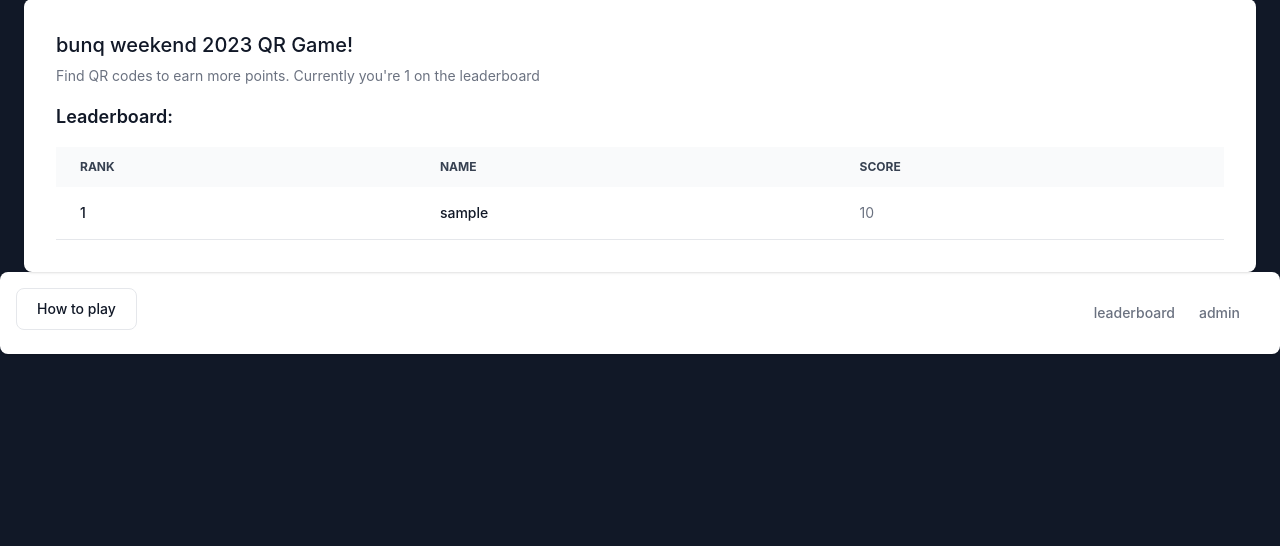
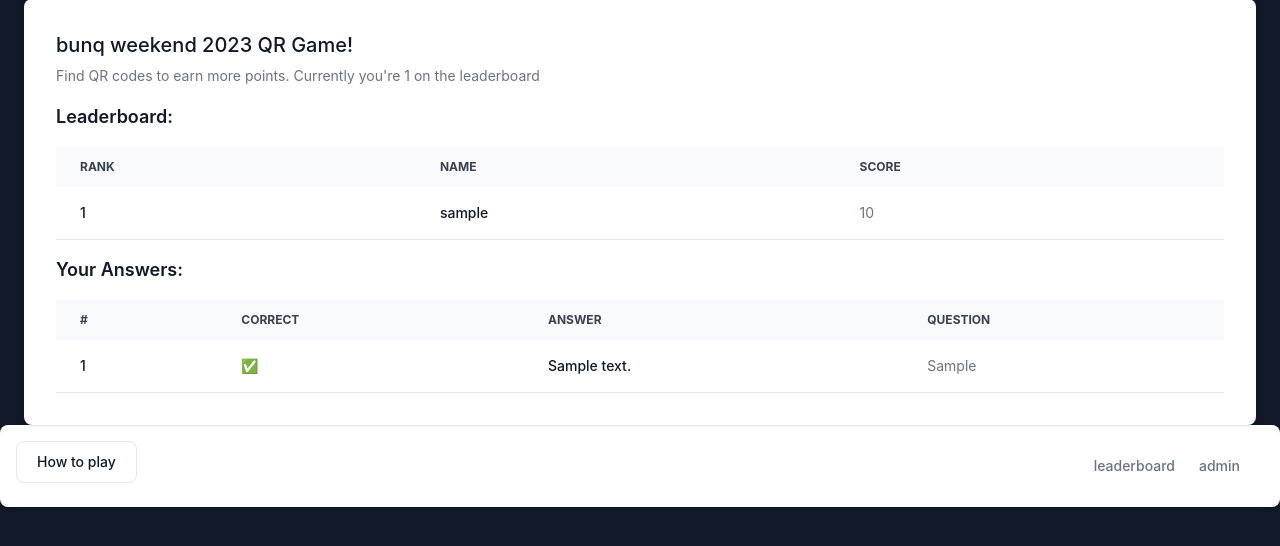
Before and after one commit to two-trick-pony-NL/qrgame, a Django app: page / in a window 1280 px wide. Shown: the part 97-643 px from the top of the page. Run offline with Django 4.2, Linux system fonts and the light colour scheme; a user stored in the database is signed in; tables that the repository leaves empty hold one stand-in row (values such as "Sample post"); some libraries are stand-ins or nearby versions.

Commit message:
added list of given answers

```diff
--- a/qrcodegame/templates/answers.html
+++ b/qrcodegame/templates/answers.html
@@ -1,3 +1,5 @@
+
+{% if user.is_authenticated %}
 <style>
     /*adding row numbers through css*/
     .css-serial {
@@ -18,25 +20,36 @@
           <table class="w-full text-sm text-left text-gray-500 dark:text-gray-400 css-serial">
               <thead class="text-xs text-gray-700 uppercase bg-gray-50 dark:bg-gray-700 dark:text-gray-400">
                   <tr>
-                    <th scope="col" class="px-6 py-3">Rank</th>
+                    <th scope="col" class="px-6 py-3">#</th>
 
                       <th scope="col" class="px-6 py-3">
-                          Name
+                          Correct
+                      </th>
+
+                      <th scope="col" class="px-6 py-3">
+                          Answer
                       </th>
                       <th scope="col" class="px-6 py-3">
-                          Score
+                          Question
                       </th>
                   </tr>
               </thead>
               <tbody>
-                {% for leader in leaderboard %}
+                {% for answer in answers %}
                   <tr class="bg-white border-b dark:bg-gray-800 dark:border-gray-700">
                     <th cope="row" class="px-6 py-4 font-medium text-gray-900 whitespace-nowrap dark:text-white">{{ forloop.counter }}</th>
+                    <th scope="row" class="px-6 py-4 font-medium text-gray-900 whitespace-nowrap dark:text-white">
+                      {% if answer.correct %}
+                      ✅
+                      {% else %}
+                      ⛔️
+                      {% endif %}
+                    </th>
                       <th scope="row" class="px-6 py-4 font-medium text-gray-900 whitespace-nowrap dark:text-white">
-                        {{leader.adam}}
+                        {{answer.answer}}
                       </th>
                       <td class="px-6 py-4">
-                        {{leader.score}}
+                        {{answer.question}}
                       </td>
                   </tr>
                   {% endfor %}
@@ -45,3 +58,6 @@
           </table>
         </ol>
       </div>
+
+
+{% endif %}
--- a/qrcodegame/templates/home.html
+++ b/qrcodegame/templates/home.html
@@ -6,4 +6,5 @@
       <h5 class="mb-1 text-xl font-medium text-gray-900 dark:text-white">bunq weekend 2023 QR Game!</h5>
       <span class="text-sm text-gray-500 dark:text-gray-400">Find QR codes to earn more points. Currently you're {{your_place}} on the leaderboard</span>
       {% include 'leaderboard.html' with leaderboard=leaderboard%}
+      {% include 'answers.html' with incorrect_answers=incorrect_answers correct_answers=correct_answers %}
   {% endblock%}
--- a/qrcodegame/views.py
+++ b/qrcodegame/views.py
@@ -23,7 +23,9 @@
     leaderboard = Leaderboard.objects.order_by('-score')
     your_place = get_user_position_leaderboard(request, leaderboard)
     leaderboard = leaderboard[:10]
-    return render(request, 'home.html', {'leaderboard':leaderboard, 'your_place':your_place})
+    if request.user.is_authenticated:
+        answers = Answer.objects.filter(adam=request.user)
+    return render(request, 'home.html', {'leaderboard':leaderboard, 'your_place':your_place, 'answers':answers})
 
 
 # Create your views here.
```
